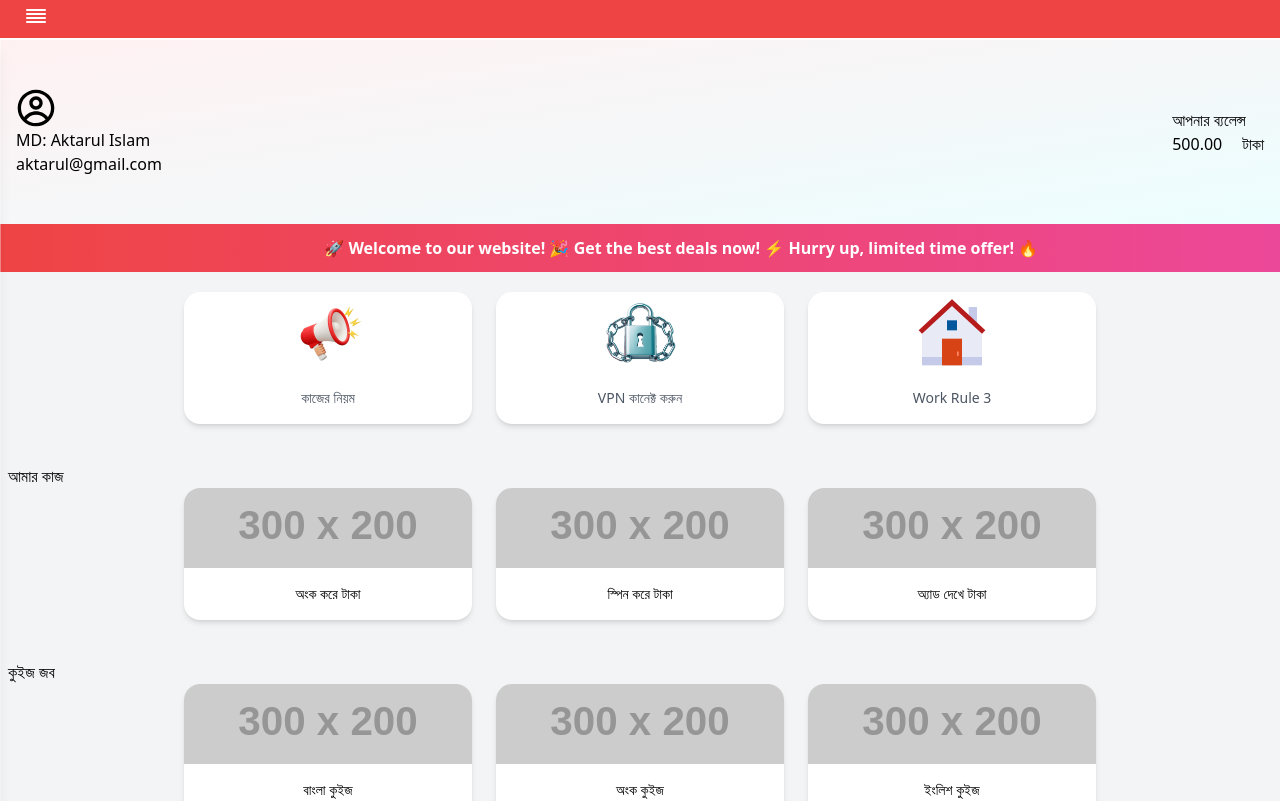
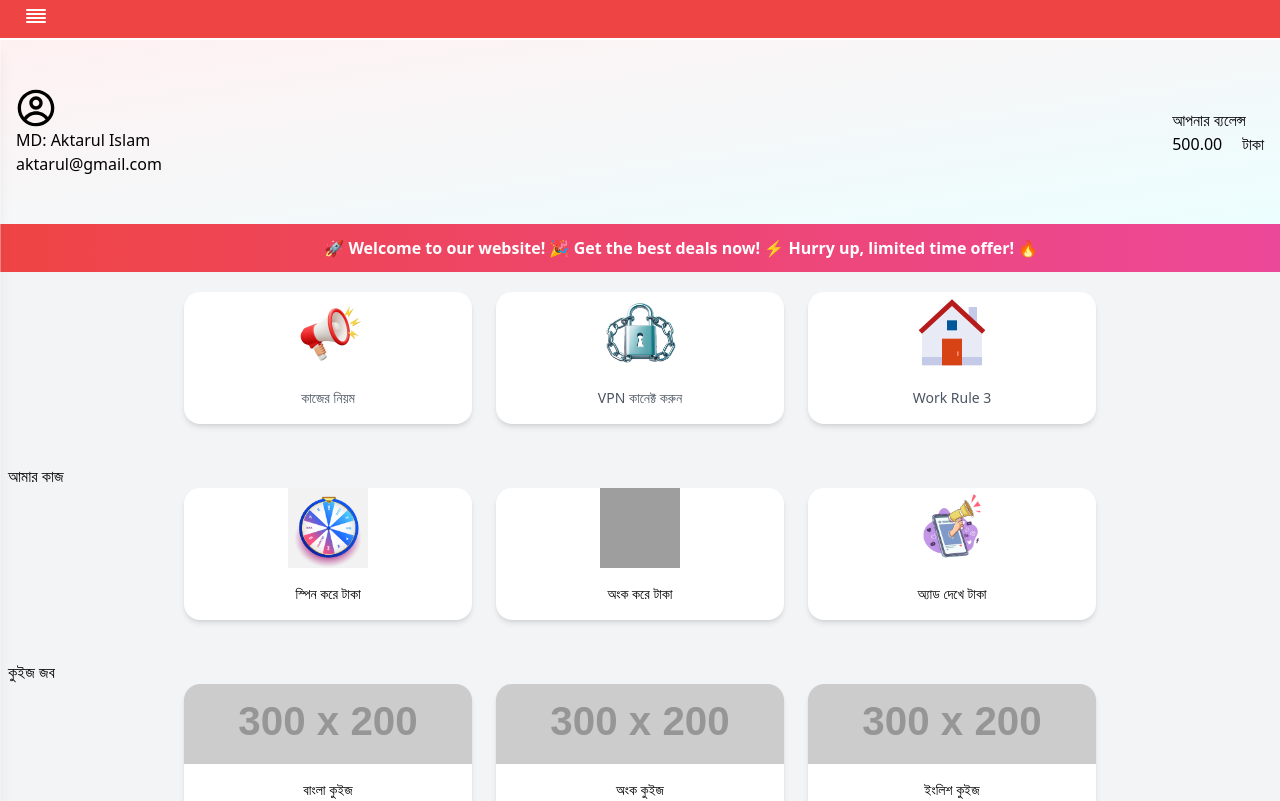
Before and after one commit to aktarul-dve/Gadget_Review, a React (Vite) app: page /userLayout in a window 1280 px wide. Shown: the top 801 px of the page. Built offline with nearby package versions, Linux system fonts and the light colour scheme; grey boxes are pictures that could not be loaded.

Commit message:
Updated Work_regulations component

```diff
--- a/src/components/Feture.jsx/Job1.jsx
+++ b/src/components/Feture.jsx/Job1.jsx
@@ -1,5 +1,8 @@
 import React from "react";
 import { useNavigate } from "react-router-dom";
+import math from '../../assets/math.jpg';
+import spin from '../../assets/spin.jpg';
+import ads from '../../assets/ads.jpg';
 
 const Job1 = () => {
 
@@ -24,35 +27,23 @@ const Job1 = () => {
 
         {/* Card 1 */}
         <div onClick={mathpage} className="bg-white rounded-2xl shadow-md overflow-hidden w-72 hover:shadow-xl transition">
-          <img
-            src="https://via.placeholder.com/300x200"
-            alt="Rule 1"
-            className="w-full h-20 object-cover"
-          />
+          <img src={spin} alt="Work Rule 1" className="w-20 h-20 mx-auto object-cover" />
+          <div className="p-4 text-center">
+            <p className=" text-sm">স্পিন করে টাকা</p>
+          </div>
+        </div>
+
+        {/* Card 2 */}
+        <div className="bg-white rounded-2xl shadow-md overflow-hidden w-72 hover:shadow-xl transition">
+          <img src={math} alt="Work Rule 1" className="w-20 h-20 mx-auto object-cover" />
           <div className="p-4 text-center">
             <p className=" text-sm">অংক করে টাকা</p>
           </div>
         </div>
 
-        {/* Card 2 */}
-        <div className="bg-white rounded-2xl shadow-md overflow-hidden w-72 hover:shadow-xl transition">
-          <img
-            src="https://via.placeholder.com/300x200"
-            alt="Rule 2"
-            className="w-full h-20 object-cover"
-          />
-          <div className="p-4 text-center">
-            <p className=" text-sm">স্পিন করে টাকা</p>
-          </div>
-        </div>
-
         {/* Card 3 */}
         <div onClick={watchAds} className="bg-white rounded-2xl shadow-md overflow-hidden w-72 hover:shadow-xl transition">
-          <img
-            src="https://via.placeholder.com/300x200"
-            alt="Rule 3"
-            className="w-full h-20 object-cover"
-          />
+          <img src={ads} alt="Work Rule 1" className="w-20 h-20 mx-auto object-cover" />
           <div className="p-4 text-center">
             <p className=" text-sm">অ্যাড দেখে টাকা</p>
           </div>
```
